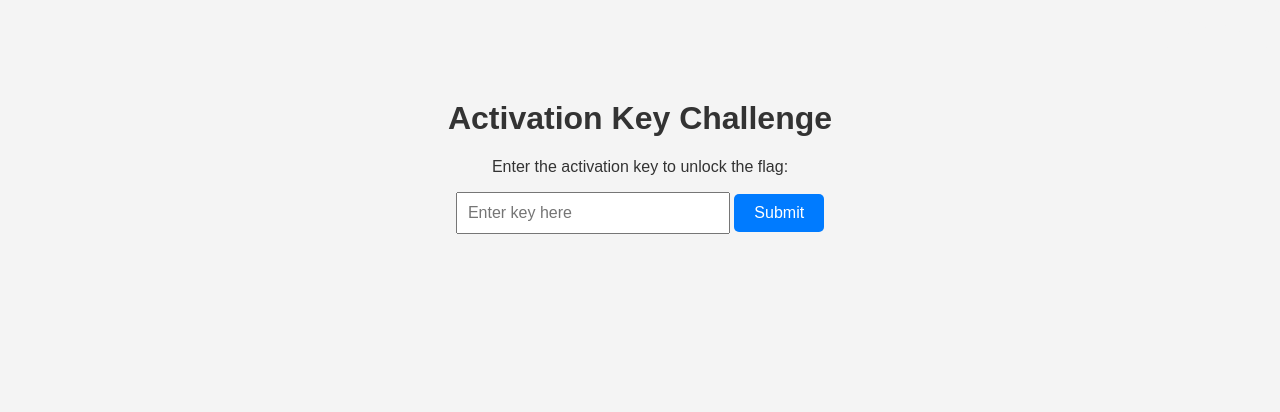
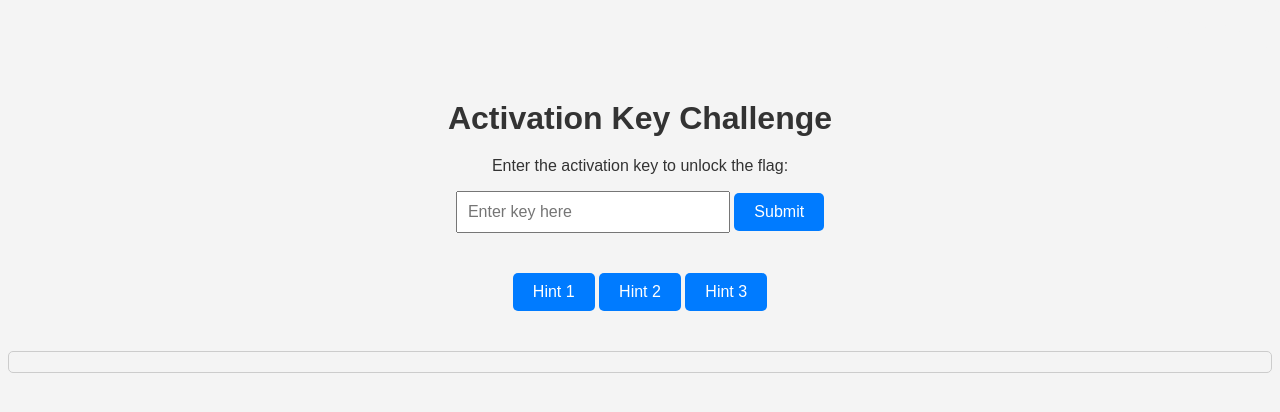
Before and after one commit to zapjur/ctf-project, a PHP site: page / in a window 1280 px wide. Shown: the top 412 px of the page. Run offline with PHP 8.4, Linux system fonts and the light colour scheme.

Commit message:
lekko poprawione

```diff
--- a/challenge4/challenge4-frontend/index.html
+++ b/challenge4/challenge4-frontend/index.html
@@ -15,6 +15,12 @@
 
     <button class="hidden-button" onclick="revealKey()">Click me!</button>
 
+    <button onclick="showHint(1)">Hint 1</button>
+    <button onclick="showHint(2)">Hint 2</button>
+    <button onclick="showHint(3)">Hint 3</button>
+
+    <div id="hintBox"></div>
+
     <script src="script.js"></script>
 </body>
 </html>
--- a/challenge4/challenge4-frontend/script.js
+++ b/challenge4/challenge4-frontend/script.js
@@ -11,7 +11,7 @@ async function submitKey() {
 
         if (response.ok) {
             const data = await response.json();
-            responseDiv.innerText = `Flag: ${atob(data.flag)}`; // Odszyfrowanie Base64
+            responseDiv.innerText = `Flag: ${atob(data.flag)}`;
         } else {
             const error = await response.json();
             responseDiv.innerText = `Error: ${error.detail}`;
@@ -22,8 +22,19 @@ async function submitKey() {
 }
 
 function revealKey() {
-    console.log("Funkcja revealKey została wywołana!");
-    const xorKey = [83, 101, 99, 114, 101, 116, 49, 50, 51]; // Zakodowany klucz
-    const decodedKey = xorKey.map(c => String.fromCharCode(c ^ 42)).join('');
-    alert(`XORowany klucz: ${decodedKey}`);
+    alert(`XOR hexadecimal: ${536563726574313219}`);
 }
+
+function showHint(hintNumber) {
+    const hintBox = document.getElementById("hintBox");
+
+    // Treści hintów - możesz je edytować
+    const hints = {
+        1: "Sprawdź w inspektorze kod html, może coś tam znajdziesz",
+        2: "Teraz sprawdź czy ktoś czegoś nie ukrył w ciasteczkach",
+        3: "Na moje oko ktoś tu zrobił xor, chyba trzeba użyć jakiegoś kalkulatora online do xorowania"
+    };
+
+    // Wyświetl hint w polu
+    hintBox.innerText = hints[hintNumber];
+}
--- a/challenge4/challenge4-frontend/styles.css
+++ b/challenge4/challenge4-frontend/styles.css
@@ -3,7 +3,12 @@ body {
     background-color: #f4f4f4;
     color: #333;
     text-align: center;
-    margin-top: 100px;
+    margin-top: 100px; /* Ustala górny margines, aby zawartość była wyświetlana niżej */
+}
+
+h1 {
+    color: #333;
+    margin-bottom: 20px; /* Dodaje przestrzeń poniżej tytułu */
 }
 
 input {
@@ -21,6 +26,7 @@ button {
     border: none;
     cursor: pointer;
     border-radius: 5px;
+    margin-bottom: 10px; /* Dodaje przestrzeń poniżej przycisku */
 }
 
 button:hover {
@@ -28,8 +34,19 @@ button:hover {
 }
 
 .response {
-    margin-top: 20px;
+    margin-top: 30px; /* Przesuwa odpowiedź trochę niżej */
     font-size: 18px;
+    font-weight: bold;
+}
+
+#hintBox {
+    margin-top: 30px; /* Przesuwa podpowiedzi w dół */
+    font-size: 16px;
+    color: #555;
+    background-color: #f4f4f4;
+    padding: 10px;
+    border-radius: 5px;
+    border: 1px solid #ccc;
 }
 
 .hidden-button {
```
Also changed, not shown: 1 other file.
